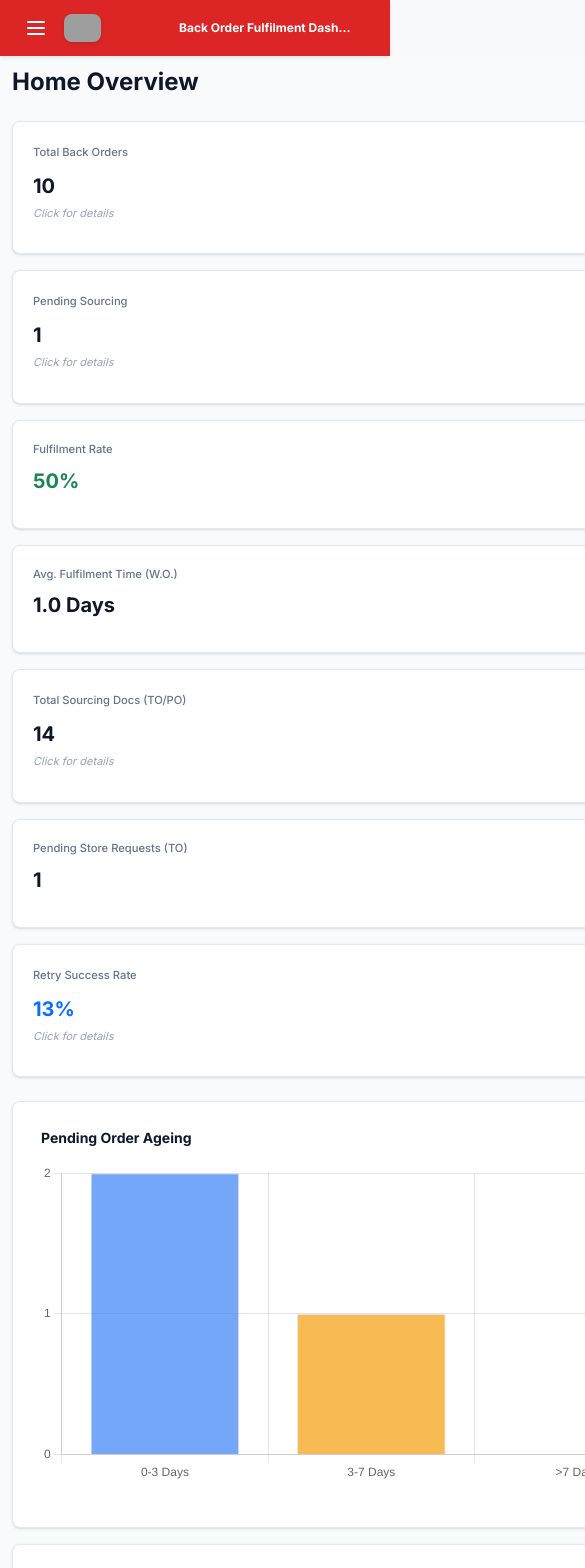
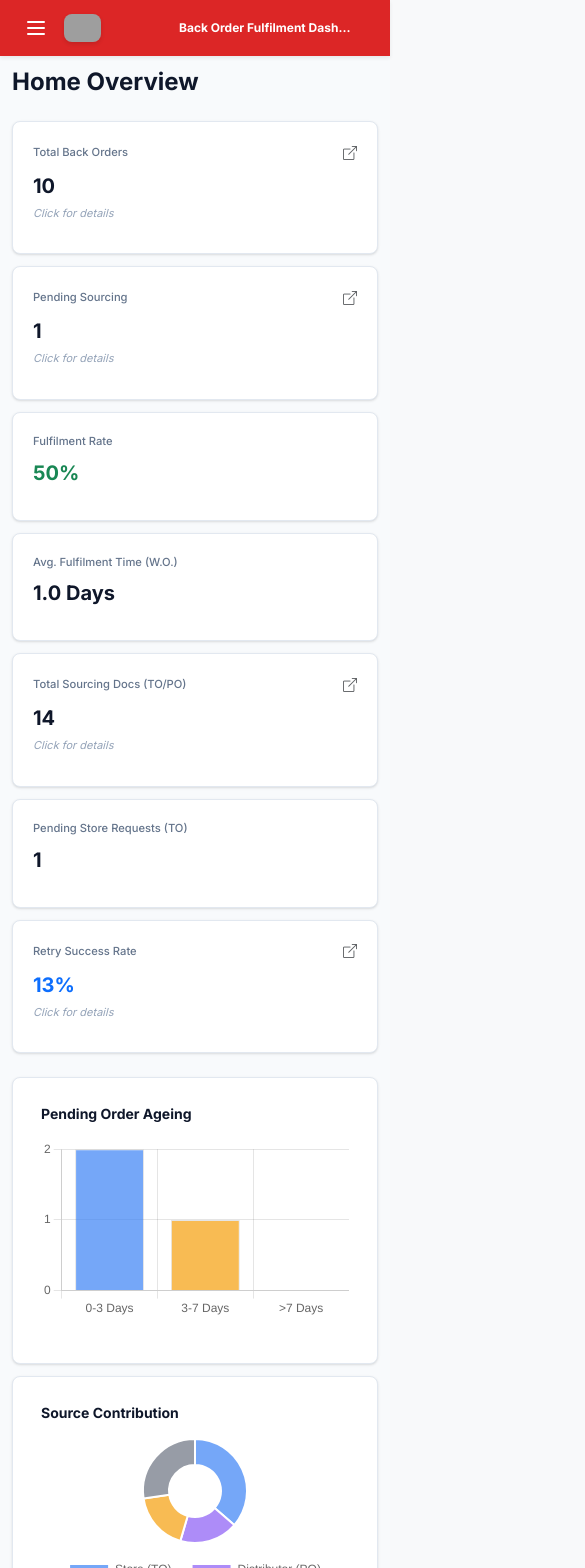
Before and after one commit to VardhanRangineni/BackOrders-DASH, a React (Create React App) app: page / in a window 390 px wide. Shown: the top 1568 px of the page, 585 px wide, since content can reach past the window. Built offline with nearby package versions, Linux system fonts and the light colour scheme; grey boxes are pictures that could not be loaded.

Commit message:
made the mobile view  more efficient

```diff
--- a/src/App.css
+++ b/src/App.css
@@ -208,6 +208,25 @@
   font-weight: 600;
 }
 
+/* Chart wrapper for responsive sizing */
+.chart-wrapper {
+  position: relative;
+  width: 100%;
+  height: 256px;
+}
+
+@media (max-width: 768px) {
+  .chart-wrapper {
+    height: 200px !important;
+  }
+}
+
+@media (max-width: 576px) {
+  .chart-wrapper {
+    height: 180px !important;
+  }
+}
+
 /* Table Styles */
 .table-responsive {
   background: white;
@@ -401,6 +420,41 @@
 
 /* Responsive Design */
 @media (max-width: 768px) {
+  /* Prevent horizontal scroll */
+  html,
+  body {
+    overflow-x: hidden;
+    max-width: 100vw;
+  }
+
+  #root {
+    overflow-x: hidden;
+    max-width: 100vw;
+  }
+
+  .container-fluid,
+  .container {
+    padding-left: 0.75rem !important;
+    padding-right: 0.75rem !important;
+    max-width: 100vw;
+    overflow-x: hidden;
+  }
+
+  .row {
+    margin-left: -0.5rem;
+    margin-right: -0.5rem;
+  }
+
+  .row.g-3 {
+    --bs-gutter-x: 0.75rem;
+    --bs-gutter-y: 0.75rem;
+  }
+
+  .row > * {
+    padding-left: 0.5rem;
+    padding-right: 0.5rem;
+  }
+
   /* Header adjustments for mobile */
   .header-bg .container-fluid {
     padding-left: 1rem !important;
@@ -443,7 +497,10 @@
   /* Main content always full width on mobile */
   .main-content {
     margin-left: 0 !important;
-    padding: 1rem !important;
+    padding: 0.75rem !important;
+    width: 100vw;
+    max-width: 100%;
+    overflow-x: hidden;
   }
 
   .main-content.sidebar-collapsed,
@@ -459,6 +516,7 @@
   /* KPI Cards responsive */
   .kpi-card {
     margin-bottom: 0.75rem;
+    width: 100%;
   }
 
   .kpi-value {
@@ -475,14 +533,33 @@
     display: flex !important;
   }
 
-  /* Charts responsive */
+  /* Charts responsive - fit to container */
   .chart-container {
-    padding: 1rem;
+    padding: 0.75rem;
     margin-bottom: 1rem;
+    width: 100%;
+    max-width: 100%;
   }
 
   .chart-container h5 {
     font-size: 0.875rem;
+    white-space: normal;
+  }
+
+  .chart-container > div {
+    width: 100% !important;
+    max-width: 100%;
+  }
+
+  /* Make charts responsive */
+  canvas {
+    max-width: 100% !important;
+    height: auto !important;
+  }
+
+  .chart-wrapper {
+    width: 100% !important;
+    max-width: 100% !important;
   }
 
   /* Table adjustments for mobile */
@@ -492,6 +569,8 @@
     overflow-x: auto;
     -webkit-overflow-scrolling: touch;
     border-radius: 0.5rem;
+    width: 100%;
+    max-width: 100%;
   }
 
   .table {
@@ -527,6 +606,7 @@
   .form-select {
     font-size: 1rem;
     padding: 0.625rem 0.75rem;
+    width: 100%;
   }
 
   /* Buttons touch-friendly */
@@ -538,12 +618,18 @@
   /* Modal adjustments */
   .modal-content {
     margin: 1rem;
+    max-width: calc(100vw - 2rem);
   }
 
   .modal-header,
   .modal-body,
   .modal-footer {
     padding: 1rem;
+  }
+
+  .modal-body .row {
+    margin-left: -0.5rem;
+    margin-right: -0.5rem;
   }
 
   /* Typography adjustments */
@@ -562,6 +648,12 @@
 
   .clickable-card:active {
     transform: scale(0.98);
+  }
+
+  /* Ensure all cards fit in viewport */
+  .card {
+    width: 100%;
+    max-width: 100%;
   }
 }
 
--- a/src/pages/HomeOverview.jsx
+++ b/src/pages/HomeOverview.jsx
@@ -360,7 +360,7 @@ const HomeOverview = ({ webOrders, sourcingOrders }) => {
           <Card className="chart-container h-100">
             <Card.Body>
               <h5 className="fw-bold mb-3">Pending Order Ageing</h5>
-              <div style={{ height: '320px' }}>
+              <div className="chart-wrapper" style={{ height: '320px' }}>
                 <Bar data={ageingData} options={chartOptions} />
               </div>
             </Card.Body>
@@ -370,7 +370,7 @@ const HomeOverview = ({ webOrders, sourcingOrders }) => {
           <Card className="chart-container h-100">
             <Card.Body>
               <h5 className="fw-bold mb-3">Source Contribution</h5>
-              <div style={{ height: '320px' }} className="d-flex justify-content-center">
+              <div className="chart-wrapper d-flex justify-content-center" style={{ height: '320px' }}>
                 <Doughnut data={sourceData} options={doughnutOptions} />
               </div>
             </Card.Body>
--- a/src/pages/SourcingView.jsx
+++ b/src/pages/SourcingView.jsx
@@ -858,7 +858,7 @@ const SourcingView = ({ sourcingOrders, setSourcingOrders, onShowToast, onOpenMo
                 Fulfilment Source Distribution
                 <i className="bi bi-box-arrow-up-right ms-2 text-muted" style={{ fontSize: '0.875rem' }}></i>
               </h5>
-              <div style={{ height: '256px' }} className="d-flex justify-content-center">
+              <div className="chart-wrapper d-flex justify-content-center">
                 <Doughnut data={ratioData} options={doughnutOptions} />
               </div>
               <p className="text-muted text-center mt-2 mb-0" style={{ fontSize: '0.75rem' }}>Click for details</p>
@@ -872,7 +872,7 @@ const SourcingView = ({ sourcingOrders, setSourcingOrders, onShowToast, onOpenMo
                 Sourcing Status Breakdown
                 <i className="bi bi-box-arrow-up-right ms-2 text-muted" style={{ fontSize: '0.875rem' }}></i>
               </h5>
-              <div style={{ height: '256px' }}>
+              <div className="chart-wrapper">
                 <Bar data={statusData} options={chartOptions} />
               </div>
               <p className="text-muted text-center mt-2 mb-0" style={{ fontSize: '0.75rem' }}>Click for analysis</p>
@@ -886,7 +886,7 @@ const SourcingView = ({ sourcingOrders, setSourcingOrders, onShowToast, onOpenMo
                 Market Purchase Dependency Trend
                 <i className="bi bi-box-arrow-up-right ms-2 text-muted" style={{ fontSize: '0.875rem' }}></i>
               </h5>
-              <div style={{ height: '256px' }}>
+              <div className="chart-wrapper">
                 <Bar data={marketPurchaseTrendData} options={chartOptions} />
               </div>
               <p className="text-muted text-center mt-2 mb-0" style={{ fontSize: '0.75rem' }}>Click for complete overview</p>
--- a/src/pages/WebOrderBacklog.jsx
+++ b/src/pages/WebOrderBacklog.jsx
@@ -945,7 +945,7 @@ const WebOrderBacklog = ({ webOrders, setWebOrders, onShowToast, onOpenModal, hi
                 Back Order Ageing (Pending)
                 <i className="bi bi-box-arrow-up-right ms-2 text-muted" style={{ fontSize: '0.875rem' }}></i>
               </h5>
-              <div style={{ height: '256px' }}>
+              <div className="chart-wrapper">
                 <Bar data={ageingData} options={chartOptions} />
               </div>
               <p className="text-muted text-center mt-2 mb-0" style={{ fontSize: '0.75rem' }}>Click for detailed breakdown</p>
@@ -959,7 +959,7 @@ const WebOrderBacklog = ({ webOrders, setWebOrders, onShowToast, onOpenModal, hi
                 Source Contribution (All Orders)
                 <i className="bi bi-box-arrow-up-right ms-2 text-muted" style={{ fontSize: '0.875rem' }}></i>
               </h5>
-              <div style={{ height: '256px' }} className="d-flex justify-content-center">
+              <div className="chart-wrapper d-flex justify-content-center">
                 <Doughnut data={sourceData} options={doughnutOptions} />
               </div>
               <p className="text-muted text-center mt-2 mb-0" style={{ fontSize: '0.75rem' }}>Click for detailed analysis</p>
```
